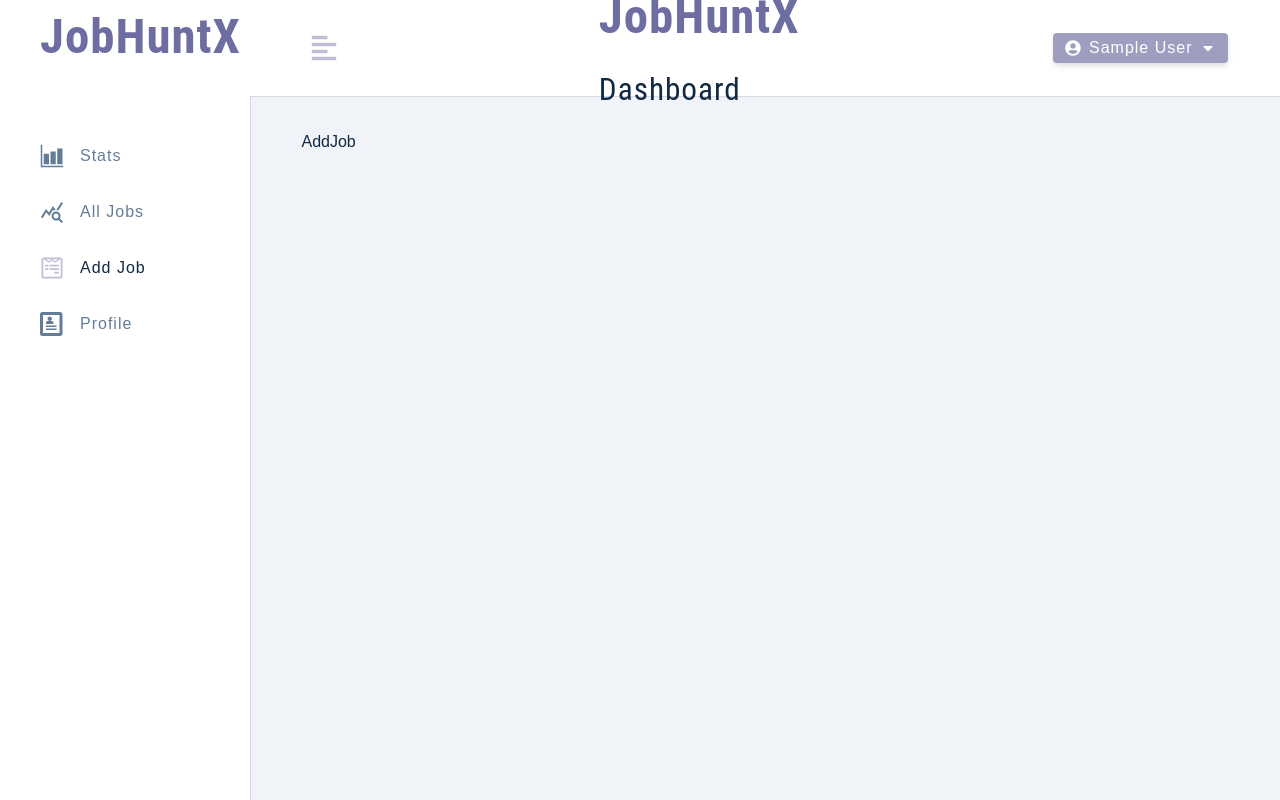
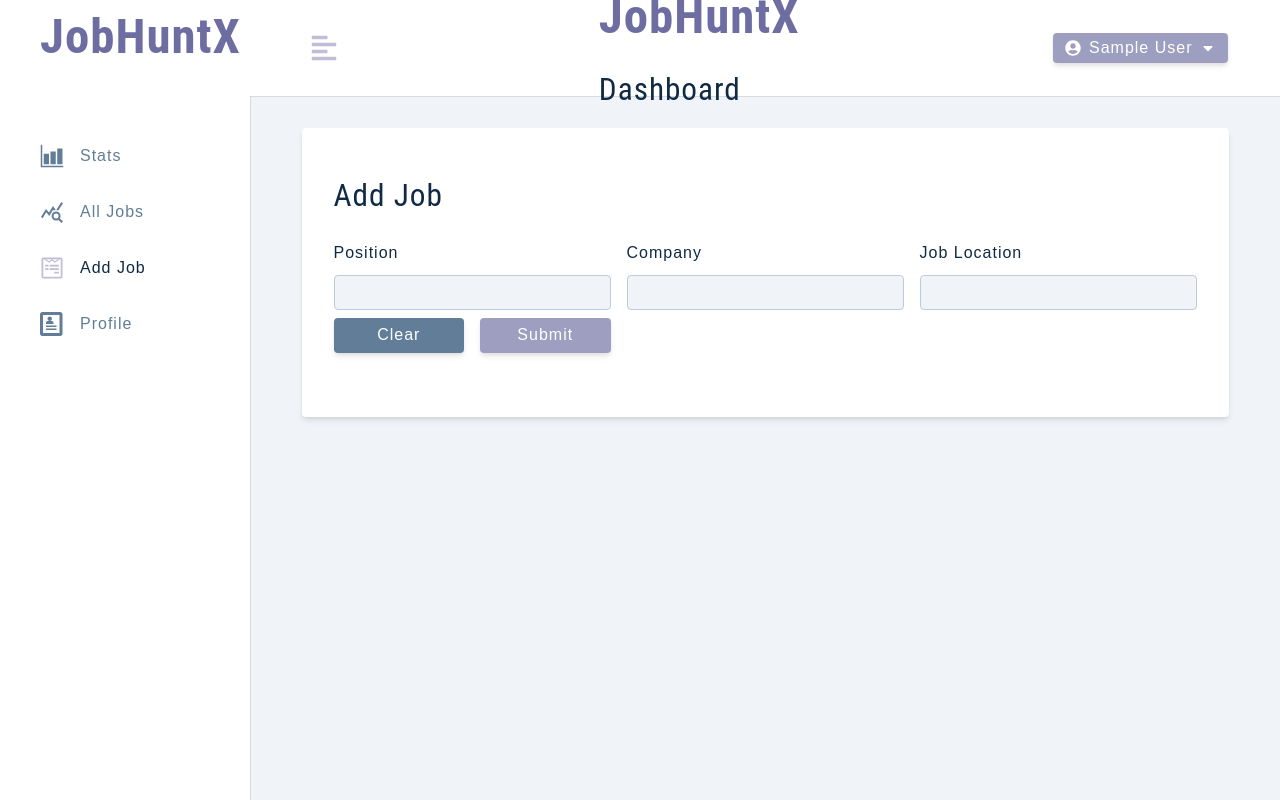
Before and after one commit to nataburdyey/job-hunt-x, a React (Vite) app: page /add-job in a window 1280 px wide. Built offline with nearby package versions, Linux system fonts and the light colour scheme; sample sign-in values are in the browser's storage.

Commit message:
create Add Job structure

```diff
--- /dev/null
+++ b/src/features/job/jobSlice.js
@@ -0,0 +1,24 @@
+import { createSlice, createAsyncThunk } from '@reduxjs/toolkit';
+import { toast } from 'react-toastify';
+import customFetch from '../../utils/axios';
+import { getUserFromLocalStorage } from '../../utils/localStorage';
+
+const initialState = {
+  isLoading: false,
+  position: '',
+  company: '',
+  jobLocation: '',
+  jobTypeOptions: ['full-time', 'part-time', 'remote', 'internship'],
+  jobType: 'full-time',
+  statusOptions: ['interview', 'declined', 'pending'],
+  status: 'pending',
+  isEditing: false,
+  editJobId: '',
+};
+
+const jobSlice = createSlice({
+  name: 'job',
+  initialState,
+});
+
+export default jobSlice.reducer;
--- a/src/pages/dashboard/AddJob.jsx
+++ b/src/pages/dashboard/AddJob.jsx
@@ -1,6 +1,81 @@
+import { FormRow } from '../../components';
+import Wrapper from '../../assets/wrappers/DashboardFormPage';
+import { useSelector, useDispatch } from 'react-redux';
+import { toast } from 'react-toastify';
+import { editJob } from '../../../../jobster-final/src/features/job/jobSlice';
+
 const AddJob = () => {
+  const {
+    isLoading,
+    position,
+    company,
+    jobLocation,
+    jobType,
+    jobTypeOption,
+    status,
+    statusOption,
+    isEditing,
+    editJobId,
+  } = useSelector((store) => store.job);
+
+  const handleSubmit = (e) => {
+    e.preventDefault();
+    if (!position || !company || !jobLocation) {
+      toast.error('Please fill out all fields');
+      return;
+    }
+  };
+
+  const handleJobInput = (e) => {
+    const name = e.target.name;
+    const value = e.target.value;
+  };
   return (
-    <div>AddJob</div>
-  )
-}
-export default AddJob
+    <Wrapper>
+      <form className='form'>
+        <h3>{isEditing ? 'Edit Job' : 'Add Job'}</h3>
+        <div className='form-center'>
+          <FormRow
+            type='text'
+            name='position'
+            value={position}
+            handleChange={handleJobInput}
+          />
+          <FormRow
+            type='text'
+            name='company'
+            value={company}
+            handleChange={handleJobInput}
+          />
+          <FormRow
+            type='text'
+            name='jobLocation'
+            value={jobLocation}
+            labelText=' Job Location'
+            handleChange={handleJobInput}
+          />
+          <div className='btn-container'>
+            <button
+              type='button'
+              className='btn btn-block clear-btn'
+              onClick={() => {
+                console.log('clear values');
+              }}
+            >
+              Clear
+            </button>
+            <button
+              type='submit'
+              className='btn btn-block submit-btn'
+              onClick={handleSubmit}
+              disabled={isLoading}
+            >
+              Submit
+            </button>
+          </div>
+        </div>
+      </form>
+    </Wrapper>
+  );
+};
+export default AddJob;
--- a/src/store.js
+++ b/src/store.js
@@ -1,8 +1,10 @@
 import { configureStore } from '@reduxjs/toolkit';
 import userSlice from './features/user/userSlice';
+import jobSlice from './features/job/jobSlice';
 
 export const store = configureStore({
     reducer: {
-        user: userSlice
+        user: userSlice,
+        job: jobSlice
     }
 })
```
